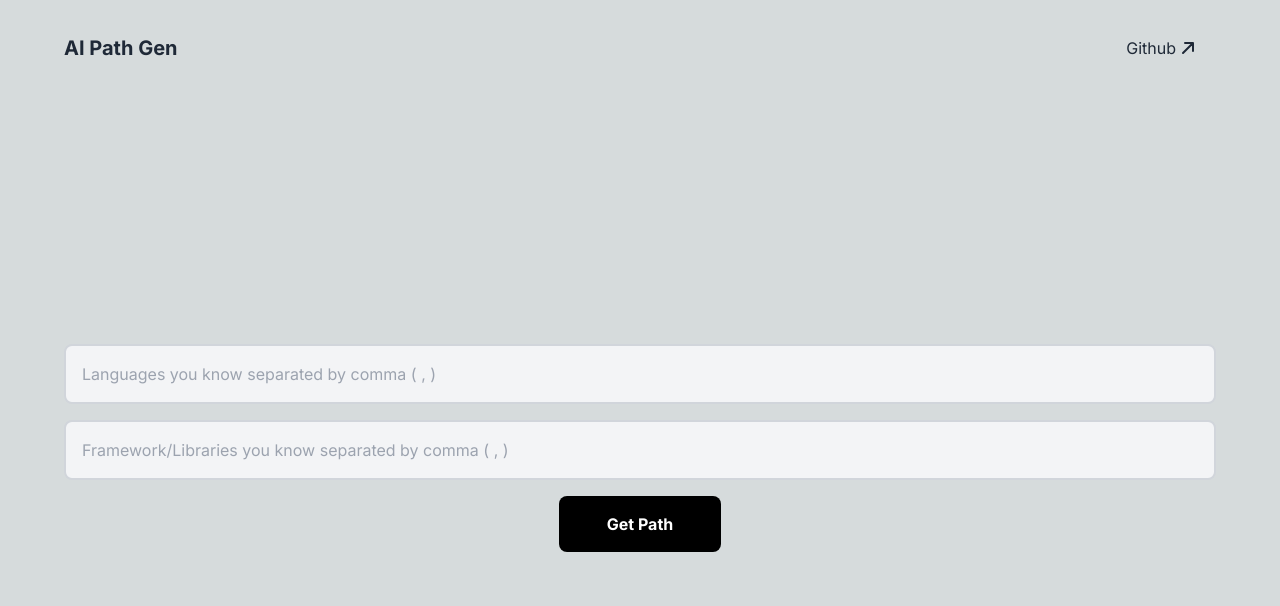
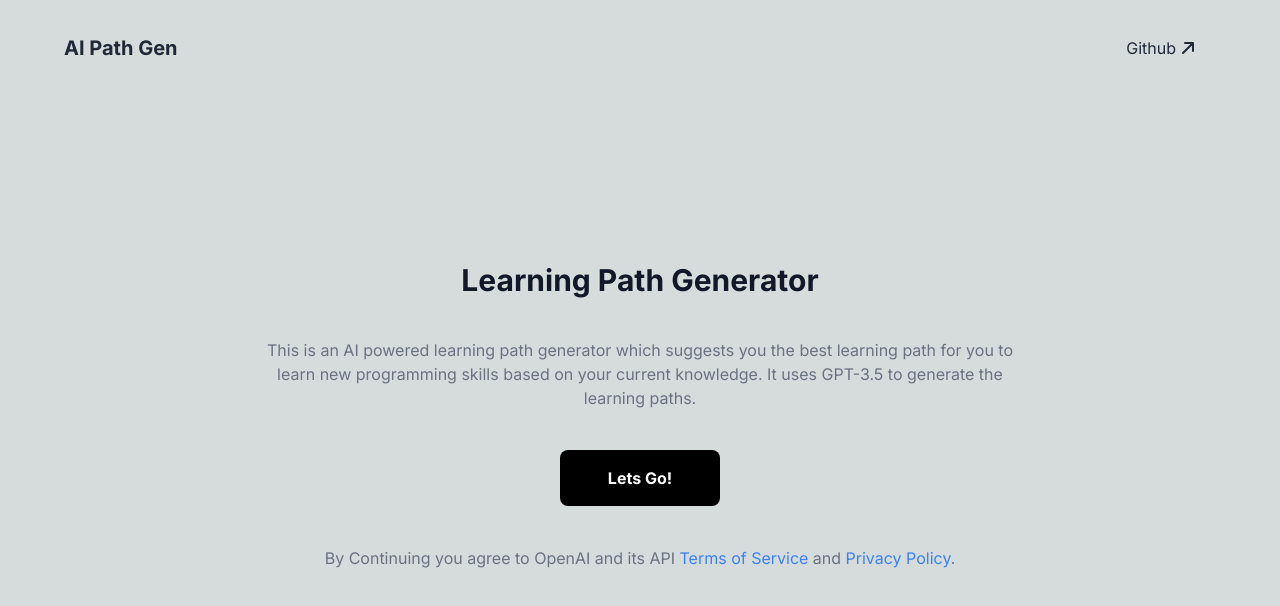
Before and after one commit to dilpreetsinghaulakh/ai-path-gen, a Next.js app: page / in a window 1280 px wide. Shown: the top 606 px of the page. Built offline with nearby package versions, Linux system fonts and the light colour scheme; no server answers.

Commit message:
Added getting started page and moved header to layout

```diff
--- /dev/null
+++ b/app/getting-started/page.js
@@ -0,0 +1,24 @@
+import Link from "next/link";
+
+export default function GettingStarted() {
+  return (
+    <main className=" max-w-7xl mx-auto px-16 w-screen" id="mainContent">
+      <div className="flex flex-col items-center h-full gap-10 justify-center">
+        <h1 className="text-3xl font-bold text-center text-gray-900 dark:text-gray-100">
+          Before you continue...
+        </h1>
+        <p className="text-center text-gray-500 dark:text-gray-400 max-w-3xl">
+            This page uses OpenAI&apos;s API to generate the learning paths. The API is
+            not free and I am currently using the free credits but they are
+            limited. So please don&apos;t misuse it. 🙏
+        </p>
+        <Link
+          href={"/"}
+          className="px-12 py-4 rounded-lg text-white dark:text-black bg-black dark:bg-white hover:bg-neutral-800 dark:hover:bg-gray-200 font-bold active:scale-[0.98] active:duration-200 transition"
+        >
+          I will not misuse
+        </Link>
+      </div>
+    </main>
+  );
+}
--- a/app/globals.css
+++ b/app/globals.css
@@ -20,5 +20,5 @@ body {
 }
 
 #mainContent{
-  height: calc(100vh - 6rem);
+  height: calc(100vh - 10rem);
 }
--- a/app/header.js
+++ b/app/header.js
@@ -1,11 +1,17 @@
+import Link from "next/link";
+
 export default function Header() {
   return (
     <header className="max-w-7xl mx-auto px-16 w-screen h-24 flex items-center justify-between">
-      <p className="font-bold text-xl text-gray-800 dark:text-gray-200">AI Path Gen</p>
+      <Link
+        href={"/"}
+        className="font-bold text-xl text-gray-800 dark:text-gray-200"
+      >
+        AI Path Gen
+      </Link>
       <a
         href="https://github.com/dilpreetsinghaulakh/ai-path-gen"
         target="blank"
-        // className="flex items-center px-4 rounded-lg py-1 text-gray-500 hover:text-gray-900 dark:text-gray-400 dark:hover:text-gray-100 transition-colors"
         className="flex items-center px-4 pl-5 rounded-lg py-2 text-gray-800 hover:bg-gray-200 dark:text-gray-200 dark:hover:bg-neutral-900 transition-colors"
       >
         Github
@@ -16,15 +22,13 @@ export default function Header() {
           fill="none"
           xmlns="http://www.w3.org/2000/svg"
         >
-          {/* <g id="Arrow / Arrow_Up_Right_MD"> */}
-            <path
-              d="M7 17L17 7M17 7H9M17 7V15"
-              stroke="currentColor"
-              stroke-width="2"
-              stroke-linecap="round"
-              stroke-linejoin="round"
-            />
-          {/* </g> */}
+          <path
+            d="M7 17L17 7M17 7H9M17 7V15"
+            stroke="currentColor"
+            strokeWidth="2"
+            strokeLinecap="round"
+            strokeLinejoin="round"
+          />
         </svg>
       </a>
     </header>
--- a/app/layout.js
+++ b/app/layout.js
@@ -1,17 +1,21 @@
-import { Inter } from 'next/font/google'
-import './globals.css'
+import { Inter } from "next/font/google";
+import "./globals.css";
+import Header from "./header";
 
-const inter = Inter({ subsets: ['latin'] })
+const inter = Inter({ subsets: ["latin"] });
 
 export const metadata = {
-  title: 'AI Path Generator',
-  description: 'Generates a path for you to learn new skills.',
-}
+  title: "AI Path Generator",
+  description: "Generates a path for you to learn new skills.",
+};
 
 export default function RootLayout({ children }) {
   return (
     <html lang="en">
-      <body className={inter.className}>{children}</body>
+      <body className={inter.className}>
+        <Header />
+        {children}
+      </body>
     </html>
-  )
+  );
 }
--- a/app/page.js
+++ b/app/page.js
@@ -1,56 +1,94 @@
 "use client";
 import { useRef } from "react";
 import { OpenAI } from "openai";
-import Header from "../app/header";
+import Link from "next/link";
 
-const openai = new OpenAI({
-  apiKey: process.env.NEXT_PUBLIC_OPENAI_API_KEY,
-  dangerouslyAllowBrowser: true,
-});
+// const openai = new OpenAI({
+//   apiKey: process.env.NEXT_PUBLIC_OPENAI_API_KEY,
+//   dangerouslyAllowBrowser: true,
+// });
 
 export default function Home() {
-  const languageInputRef = useRef(null);
-  const frameworkInputRef = useRef(null);
+  // const languageInputRef = useRef(null);
+  // const frameworkInputRef = useRef(null);
 
-  async function makeChatRequest(promptInput) {
-    return openai.chat.completions.create({
-      messages: [{ role: "system", content: promptInput }],
-      model: "gpt-3.5-turbo",
-    });
-  }
+  // async function makeChatRequest(promptInput) {
+  //   return openai.chat.completions.create({
+  //     messages: [{ role: "system", content: promptInput }],
+  //     model: "gpt-3.5-turbo",
+  //   });
+  // }
 
-  async function handleClick() {
-    // TEST INPUT
-    let prompt = `Give me the JSON for an array object called "paths" containing 10 learning paths that suggest user for learning new programming skills related to its knowledge which are in form of objects which have title, description and skills (new or old) as keys. The user knows [${languageInputRef.current.value}] languages.`;
+  // async function handleClick() {
+  //   // TEST INPUT
+  //   let prompt = `Give me the JSON for an array object called "paths" containing 10 learning paths that suggest user for learning new programming skills related to its knowledge which are in form of objects which have title, description and skills (new or old) as keys. The user knows [${languageInputRef.current.value}] languages.`;
 
-    if (frameworkInputRef.current.value) {
-      prompt += ` The user knows [${frameworkInputRef.current.value}] frameworks.`;
-    }
+  //   if (frameworkInputRef.current.value) {
+  //     prompt += ` The user knows [${frameworkInputRef.current.value}] frameworks.`;
+  //   }
 
-    console.log(prompt);
+  //   console.log(prompt);
 
-    let ideas;
+  //   let ideas;
 
-    const paths = await makeChatRequest(prompt)
-      .then((res) => {
-        ideas = res.choices[0].message.content;
-        return Promise.resolve(ideas);
-      })
-      .catch((err) => {
-        console.log(err);
-      });
+  //   const paths = await makeChatRequest(prompt)
+  //     .then((res) => {
+  //       ideas = res.choices[0].message.content;
+  //       return Promise.resolve(ideas);
+  //     })
+  //     .catch((err) => {
+  //       console.log(err);
+  //     });
 
-    console.log(paths);
-  }
+  //   console.log(paths);
+  // }
 
-  const inputClass =
-    "w-full p-4 bg-gray-100 dark:bg-neutral-900 text-black dark:text-white border-2 border-gray-300 dark:border-neutral-800 rounded-lg focus:outline-none focus:border-blue-500 dark:focus:border-blue-300 transition-colors";
+  // const inputClass =
+  //   "w-full p-4 bg-gray-100 dark:bg-neutral-900 text-black dark:text-white border-2 border-gray-300 dark:border-neutral-800 rounded-lg focus:outline-none focus:border-blue-500 dark:focus:border-blue-300 transition-colors";
 
   return (
     <main>
-      <Header />
-      <div className="flex flex-col items-center gap-4 justify-center max-w-7xl mx-auto px-16 w-screen" id="mainContent">
-        <input
+      <div className=" max-w-7xl mx-auto px-16 w-screen" id="mainContent">
+        <div className="flex flex-col items-center h-full gap-10 justify-center">
+          <h1 className="text-3xl font-bold text-center text-gray-900 dark:text-gray-100">
+            Learning Path Generator
+          </h1>
+          <p className="text-center text-gray-500 dark:text-gray-400 max-w-3xl">
+            This is an AI powered learning path generator which suggests you the
+            best learning path for you to learn new programming skills based on
+            your current knowledge. It uses GPT-3.5 to generate the learning
+            paths.
+          </p>
+
+          <Link
+            href="/getting-started"
+            className="px-12 py-4 rounded-lg text-white dark:text-black bg-black dark:bg-white hover:bg-neutral-800 dark:hover:bg-gray-200 font-bold active:scale-[0.98] active:duration-200 transition"
+          >
+            Lets Go!
+          </Link>
+
+          <p className="text-center text-gray-500 dark:text-gray-400 max-w-3xl">
+            By Continuing you agree to OpenAI and its API{" "}
+            <a
+              href="https://openai.com/policies/terms-of-use"
+              className="text-blue-500"
+              target="blank"
+            >
+              Terms of Service
+            </a>{" "}
+            and{" "}
+            <a
+              href="https://openai.com/policies/privacy-policy"
+              className="text-blue-500"
+              target="blank"
+            >
+              Privacy Policy
+            </a>
+            .
+          </p>
+        </div>
+
+        {/* <input
           ref={languageInputRef}
           type="text"
           className={inputClass}
@@ -69,7 +107,7 @@ export default function Home() {
           className="px-12 py-4 rounded-lg text-white dark:text-black bg-black dark:bg-white hover:bg-neutral-800 dark:hover:bg-gray-200 font-bold active:scale-[0.98] active:duration-200 transition"
         >
           Get Path
-        </button>
+        </button> */}
       </div>
     </main>
   );
```
